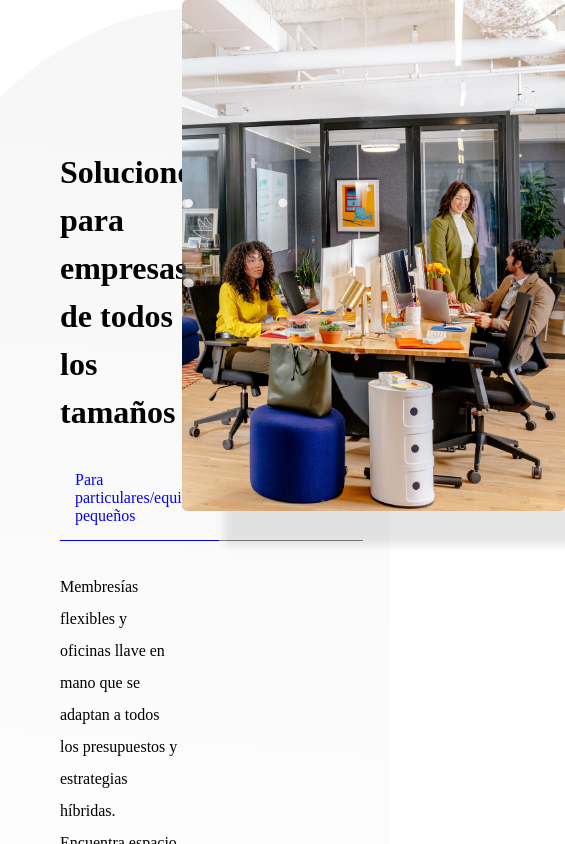
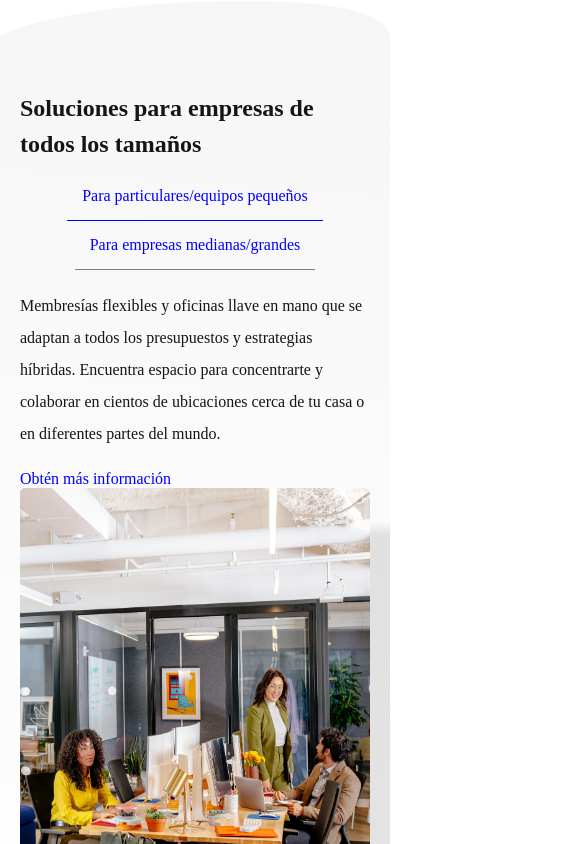
Before and after one commit to 3FE3LE/wework-maquetation, a Next.js app: page /components/Solutions in a window 390 px wide. Shown: the top 844 px of the page, 565 px wide, since content can reach past the window. Built offline with nearby package versions, Linux system fonts and the light colour scheme; a web font is replaced by a local one.

Commit message:
add responsive desing, alert and navbar integrated

```diff
--- a/styles/Components/alert.scss
+++ b/styles/Components/alert.scss
@@ -24,3 +24,10 @@
     }
   }
 }
+@media (max-width: 768px) {
+  .alert{
+    &__container{
+      padding: 16px;
+    }
+  }
+}
--- a/styles/Components/contact-us.scss
+++ b/styles/Components/contact-us.scss
@@ -94,3 +94,5 @@
     margin-bottom: 1rem;
   }
 }
+@media only screen and (max-width: 767px) {
+}
--- a/styles/Components/looking-for.scss
+++ b/styles/Components/looking-for.scss
@@ -31,3 +31,6 @@
     color: gray;
   }
 }
+@media (max-width: 768px) {
+
+}
--- a/styles/Components/navbar.scss
+++ b/styles/Components/navbar.scss
@@ -4,6 +4,12 @@
   top: 0;
   z-index: 7;
   background: #fff;
+  &__menu-toggler{
+    display: none;
+  }
+  &__mobile-item{
+    display: none;
+  }
   &__container {
     max-width: 1440px;
     height: 80px;
@@ -42,3 +48,45 @@
     }
   }
 }
+
+@media only screen and (max-width: 767px) {
+  .navbar{
+    &__menu-toggler{
+      display: inline;
+      margin-right: 16px;
+    }
+    &__container{
+      padding: 0 16px;
+    }
+    &__mobile-menu{
+      padding: 16px;
+      width: 100%;
+      height: 100hv;
+      position: fixed;
+      display: flex;
+      flex-direction: column;
+      margin: 0;
+      top:0;
+      bottom:0;
+      left: 0;
+      background: white;
+      z-index: 3;
+    }
+    &__mobile-item{
+      display: block;
+      color: #15141A;
+      font-size: x-large;
+      font-weight: 700;
+      margin: 16px 0;
+    }
+    &__item-list{
+      display: none;
+    }
+    &__button{
+      margin: 0;
+    }
+    &__link{
+      display: none;
+    }
+  }
+}
--- a/styles/Components/promotions.scss
+++ b/styles/Components/promotions.scss
@@ -37,3 +37,6 @@
     }
   }
 }
+@media only screen and (max-width: 767px) {
+
+}
--- a/styles/Components/select-location.scss
+++ b/styles/Components/select-location.scss
@@ -57,3 +57,6 @@
     margin-bottom: 20px;
   }
 }
+@media (max-width: 767px) {
+
+}
--- a/styles/Components/solutions.scss
+++ b/styles/Components/solutions.scss
@@ -72,3 +72,38 @@
     }
   }
 }
+@media only screen and (max-width: 600px) {
+  .solutions {
+    &__SVG-container {
+      svg {
+        width: 100%;
+        height: auto;
+      }
+    }
+    &__container {
+      flex-direction: column;
+      margin: 0 20px;
+    }
+    &__info {
+      padding-top: 5rem;
+      max-width: 100%;
+    }
+    &__title {
+      font-size: 1.5rem;
+      margin: 10px 0;
+    }
+    &__tabs {
+      flex-wrap: wrap;
+      justify-content: center;
+      margin-bottom: 20px;
+      &__tab {
+        padding: 10px;
+        font-size: 0.8rem;
+      }
+    }
+    &__img {
+      width: 100%;
+      margin-bottom: 20px;
+    }
+  }
+}
--- a/styles/resets.scss
+++ b/styles/resets.scss
@@ -15,9 +15,11 @@ h6,
 p {
   margin: 0;
   padding: 0;
+  color: #15141A;
 }
 a{
   text-decoration: none;
+  color: #15141A;
 }
 img {
   border: 0;
```
Also changed, not shown: pages/components/Navbar.jsx (+28 -1 lines), public/menu-icon.png (added).
